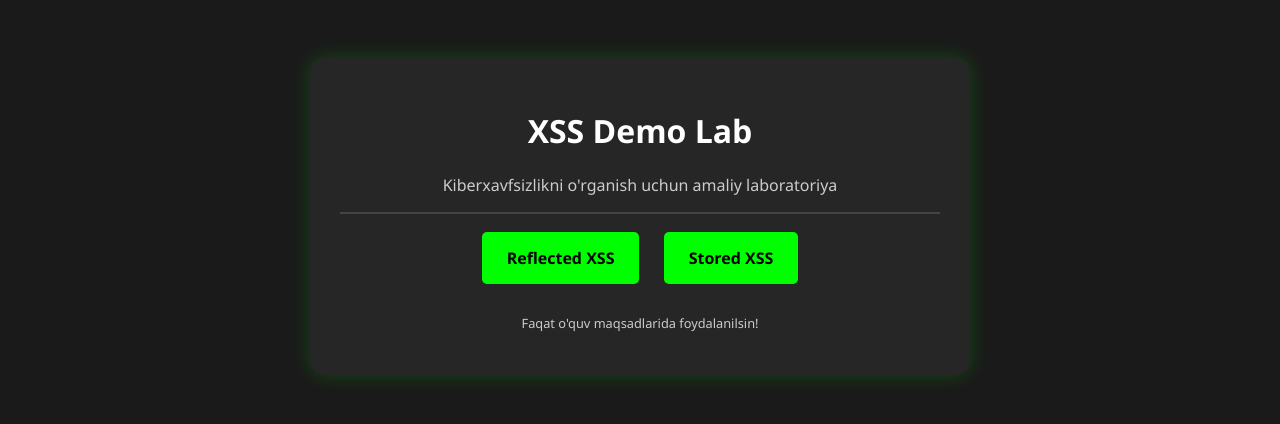
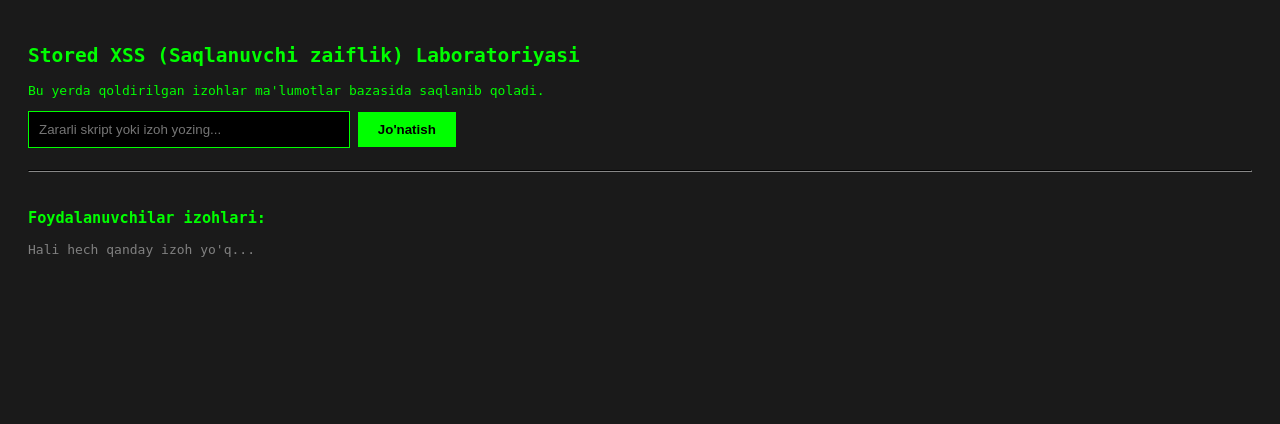
Before and after one commit to asilbeknurboyev/xss-demo-lab, a Django app: page /lab/ in a window 1280 px wide. Shown: the top 424 px of the page. Run offline with Django 5.2, Linux system fonts and the light colour scheme; data that the repository does not hold is empty.

Commit message:
Stored XSS funksiyasini   va ma'lumotlar ba'zasi ulandi

```diff
--- a/lab/templates/stored.html
+++ b/lab/templates/stored.html
@@ -2,39 +2,35 @@
 <html lang="uz">
 <head>
     <meta charset="UTF-8">
-    <title>Stored XSS - Lab</title>
+    <title>Stored XSS Laboratoriyasi</title>
     <style>
-        body { font-family: 'Courier New', Courier, monospace; background-color: #1a1a1a; color: #00ff00; padding: 40px; }
-        .box { background-color: #262626; padding: 25px; border-radius: 10px; border: 1px solid #00ff00; max-width: 800px; margin: auto; }
-        textarea { background: #000; border: 1px solid #00ff00; color: #00ff00; padding: 10px; width: 95%; margin-bottom: 10px; }
-        button { background: #00ff00; color: #000; border: none; padding: 10px 20px; cursor: pointer; font-weight: bold; width: 100%; }
-        .comment-box { background: #111; border: 1px solid #444; padding: 15px; margin-top: 15px; border-radius: 5px; }
-        .back-btn { display: block; margin-top: 20px; color: #fff; text-decoration: none; font-size: 0.9em; }
-        small { color: #888; }
+        body { background-color: #1a1a1a; color: #00ff00; font-family: monospace; padding: 20px; }
+        input[type="text"] { width: 300px; padding: 10px; background: black; color: lime; border: 1px solid lime; }
+        button { padding: 10px 20px; background: lime; color: black; font-weight: bold; cursor: pointer; border: none; }
+        .comment-box { border: 1px solid #333; padding: 10px; margin-top: 10px; background-color: #111; }
     </style>
 </head>
 <body>
-    <div class="box">
-        <h1>Stored XSS Lab</h1>
-        <p>Baza ichiga zararli kod joylashtiring:</p>
+    <h2>Stored XSS (Saqlanuvchi zaiflik) Laboratoriyasi</h2>
+    <p>Bu yerda qoldirilgan izohlar ma'lumotlar bazasida saqlanib qoladi.</p>
 
     <form method="POST">
         {% csrf_token %}
-            <textarea name="content" rows="4" placeholder="Izoh qoldiring..."></textarea>
-            <button type="submit">Bazaga saqlash</button>
+        <input type="text" name="xabar" placeholder="Zararli skript yoki izoh yozing..." required>
+        <button type="submit">Jo'natish</button>
     </form>
 
-        <hr style="border: 0.5px solid #444; margin: 20px 0;">
-        <h2>Barcha izohlar:</h2>
+    <br><hr style="border-color: #333;"><br>
 
-        {% for comment in comments %}
+    <h3>Foydalanuvchilar izohlari:</h3>
+
+    {% for izoh in izohlar %}
         <div class="comment-box">
-                <p>{{ comment.text }}</p>
-                <small>Saqlangan vaqt: {{ comment.created_at }}</small>
+            {{ izoh.matn|safe }}
         </div>
+    {% empty %}
+        <p style="color: gray;">Hali hech qanday izoh yo'q...</p>
     {% endfor %}
 
-        <a href="{% url 'index' %}" class="back-btn">← Orqaga (Dashboard)</a>
-    </div>
 </body>
 </html>
--- a/lab/urls.py
+++ b/lab/urls.py
@@ -2,9 +2,5 @@ from django.urls import path
 from . import views
 
 urlpatterns = [
-    # Mana bu qator 'lab/' manzilini taniy oladi
-    path('', views.index, name='index'),
-
-    path('reflected/', views.reflected_xss, name='reflected_xss'),
-    path('stored/', views.stored_xss, name='stored_xss'),
+    path('', views.lab_view, name='lab_view'),
 ]
--- a/lab/views.py
+++ b/lab/views.py
@@ -1,17 +1,18 @@
 from django.shortcuts import render, redirect
-from .models import Comment
+from .models import Izoh
 
-def reflected_xss(request):
-    query = request.GET.get('q', '')
-    return render(request, 'reflected.html', {'query': query})
+def lab_view(request):
+    # 1. Agar foydalanuvchi "Jo'natish" tugmasini bossa (POST so'rov)
+    if request.method == 'POST':
+        kiritilgan_matn = request.POST.get('xabar') # HTML'dagi input nomi 'xabar' bo'lishi kerak
+        if kiritilgan_matn:
+            # Matnni ma'lumotlar bazasiga saqlaymiz (Stored XSS uchun tayyorgarlik)
+            Izoh.objects.create(matn=kiritilgan_matn)
+        return redirect('/lab/') # Ma'lumot saqlangach, sahifani qayta yuklaymiz
 
-def stored_xss(request):
-    if request.method == "POST":
-        content = request.POST.get('content')
-        Comment.objects.create(text=content)
-        return redirect('stored_xss')
+    # 2. Bazada saqlangan barcha izohlarni o'qib olamiz
+    barcha_izohlar = Izoh.objects.all().order_by('-vaqt')
 
-    comments = Comment.objects.all().order_by('-created_at')
-    return render(request, 'stored.html', {'comments': comments})
-def index(request):
-    return render(request, 'index.html')
+    # 3. Ularni HTML sahifaga yuboramiz
+# 3. Ularni HTML sahifaga yuboramiz
+    return render(request, 'stored.html', {'izohlar': barcha_izohlar})
```
Also changed, not shown: lab/models.py (+4 -4 lines), db.sqlite3, lab/migrations/0002_izoh_delete_comment.py (added). Lines whose indentation alone changed are shown as unchanged.
